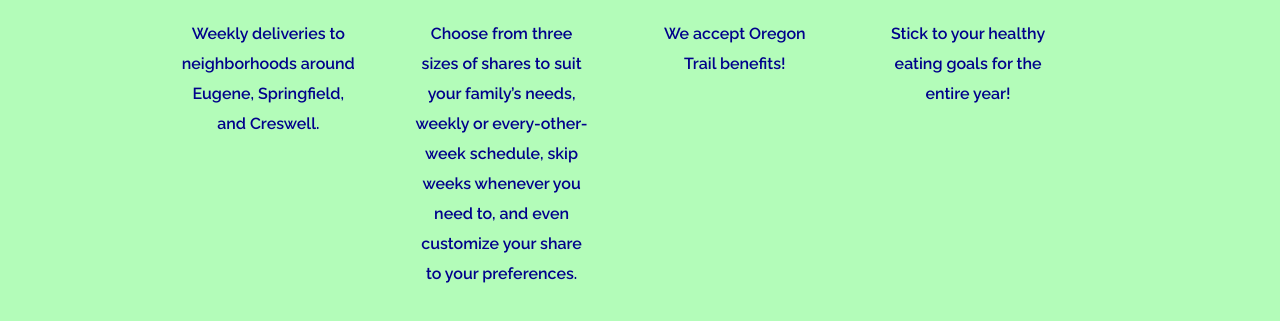
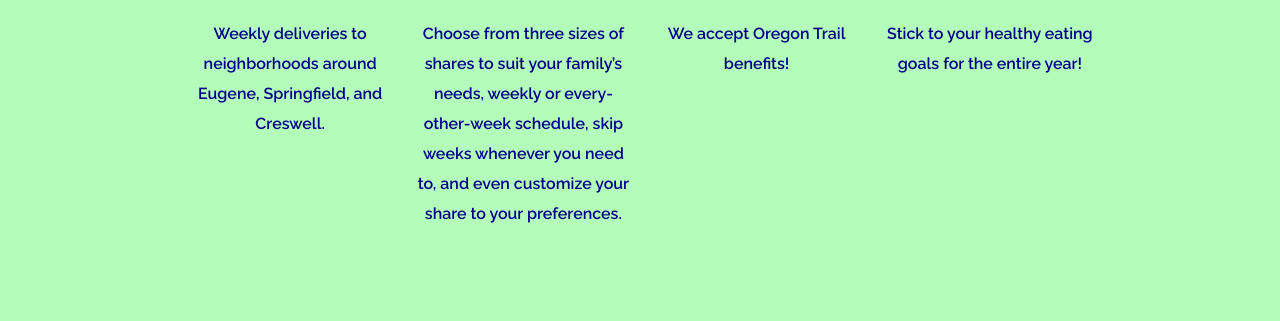
Before and after one commit to goodfoodeasy/goodfoodeasy.github.io, a plain HTML site: page index.html in a window 1280 px wide. Shown: the part 557-878 px from the top of the page. After the commit the page ends 825 px from the top, so only its background shows below. Drawn offline with Linux system fonts and the light colour scheme.

Commit message:
fix centering problem

```diff
--- a/style.css
+++ b/style.css
@@ -144,7 +144,8 @@ ul {
     font-size: 16px;
     line-height: 30px;
     font-weight: 600;
-    text-align: inherit;
+    text-align: center;
+    width: 100%;
 }
 
 .flex-container {
```
